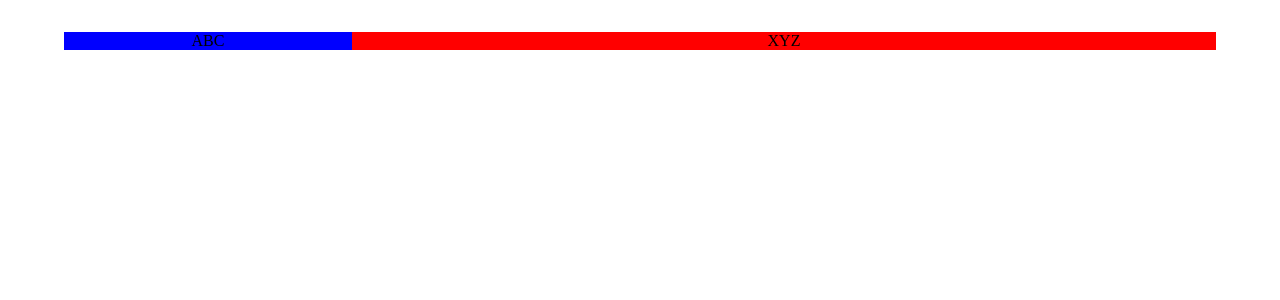
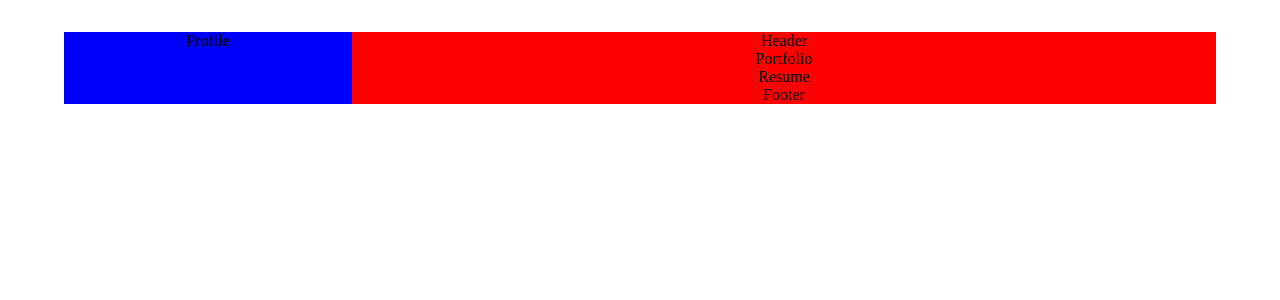
Before and after one commit to Orewagenki/resume-website, a React (Vite) app: page / in a window 1280 px wide. Shown: the top 300 px of the page. Built offline with nearby package versions, Linux system fonts and the light colour scheme.

Commit message:
Creasted skeleton pages for all my components and pages

```diff
--- a/src/App.tsx
+++ b/src/App.tsx
@@ -1,19 +1,21 @@
-import { useState } from "react";
 import "./App.css";
 import { Container } from "@mui/material";
 import Grid from "@mui/material/Grid2";
+import Profile from "./components/profile/Profile";
+import Header from "./components/header/Header";
+import Footer from "./components/footer/Footer";
+import Portfolio from "./pages/portfolio/Portfolio";
+import Resume from "./pages/resume/Resume";
 
 function App() {
-  const [count, setCount] = useState(0);
-
   return (
     <Container>
       <Grid container>
         <Grid size={{ xs: 12, sm: 12, md: 4, lg: 3 }} bgcolor="blue">
-          ABC
+          <Profile />
         </Grid>
         <Grid size="grow" bgcolor="red">
-          XYZ
+          <Header /> <Portfolio /> <Resume /> <Footer />
         </Grid>
       </Grid>
     </Container>
--- /dev/null
+++ b/src/components/footer/Footer.tsx
@@ -0,0 +1,7 @@
+import React from "react";
+
+const Footer = () => {
+  return <div>Footer</div>;
+};
+
+export default Footer;
--- /dev/null
+++ b/src/components/header/Header.tsx
@@ -0,0 +1,7 @@
+import React from "react";
+
+const Header = () => {
+  return <div>Header</div>;
+};
+
+export default Header;
--- /dev/null
+++ b/src/components/profile/Profile.tsx
@@ -0,0 +1,7 @@
+import React from "react";
+
+const Profile = () => {
+  return <div>Profile</div>;
+};
+
+export default Profile;
--- /dev/null
+++ b/src/pages/portfolio/Portfolio.tsx
@@ -0,0 +1,7 @@
+import React from "react";
+
+const Portfolio = () => {
+  return <div>Portfolio</div>;
+};
+
+export default Portfolio;
--- /dev/null
+++ b/src/pages/resume/Resume.tsx
@@ -0,0 +1,7 @@
+import React from "react";
+
+const Resume = () => {
+  return <div>Resume</div>;
+};
+
+export default Resume;
```
